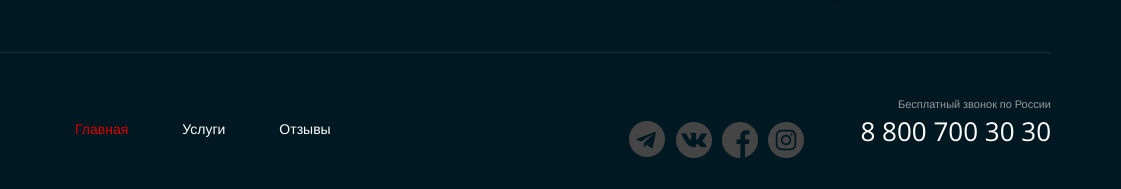
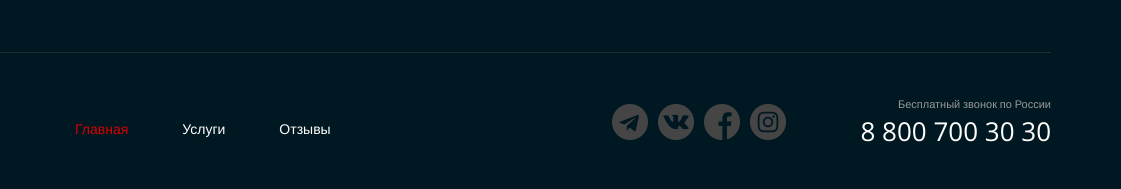
Before and after one commit to GrigoryevaOlga/project2, a plain HTML site: page index.html in a window 1280 px wide. Shown: the part 2729-2918 px from the top of the page, 159-1280 px from the left. Drawn offline with nearby package versions, Linux system fonts and the light colour scheme.

Commit message:
Add files via upload

```diff
--- a/blocks/socials.css
+++ b/blocks/socials.css
@@ -28,10 +28,6 @@
     display: block;
     width: 36px;
     height: 36px;
-    position: absolute;
-    top: 50%;
-    left: 63%;
-    transform: translate(-50% -50%);
     background: url('../img/sprites.png') -10px -66px;
 }
 
@@ -44,10 +40,6 @@
     display: block;
     width: 36px;
     height: 36px;
-    position: absolute;
-    top: 50%;
-    left: 50%;
-    transform: translate(-50% -50%);
     background: url('../img/sprites.png') -122px -10px;
 }
 
@@ -60,10 +52,6 @@
     display: block;
     width: 36px;
     height: 36px;
-    position: absolute;
-    top: 50%;
-    left: 50%;
-    transform: translate(-50% -50%);
     background: url('../img/sprites.png') -10px -10px;
 }
 
@@ -76,10 +64,6 @@
     display: block;
     width: 36px;
     height: 36px;
-    position: absolute;
-    top: 50%;
-    left: 50%;
-    transform: translate(-50% -50%);
     background: url('../img/sprites.png') -10px -122px;
 }
 
```
